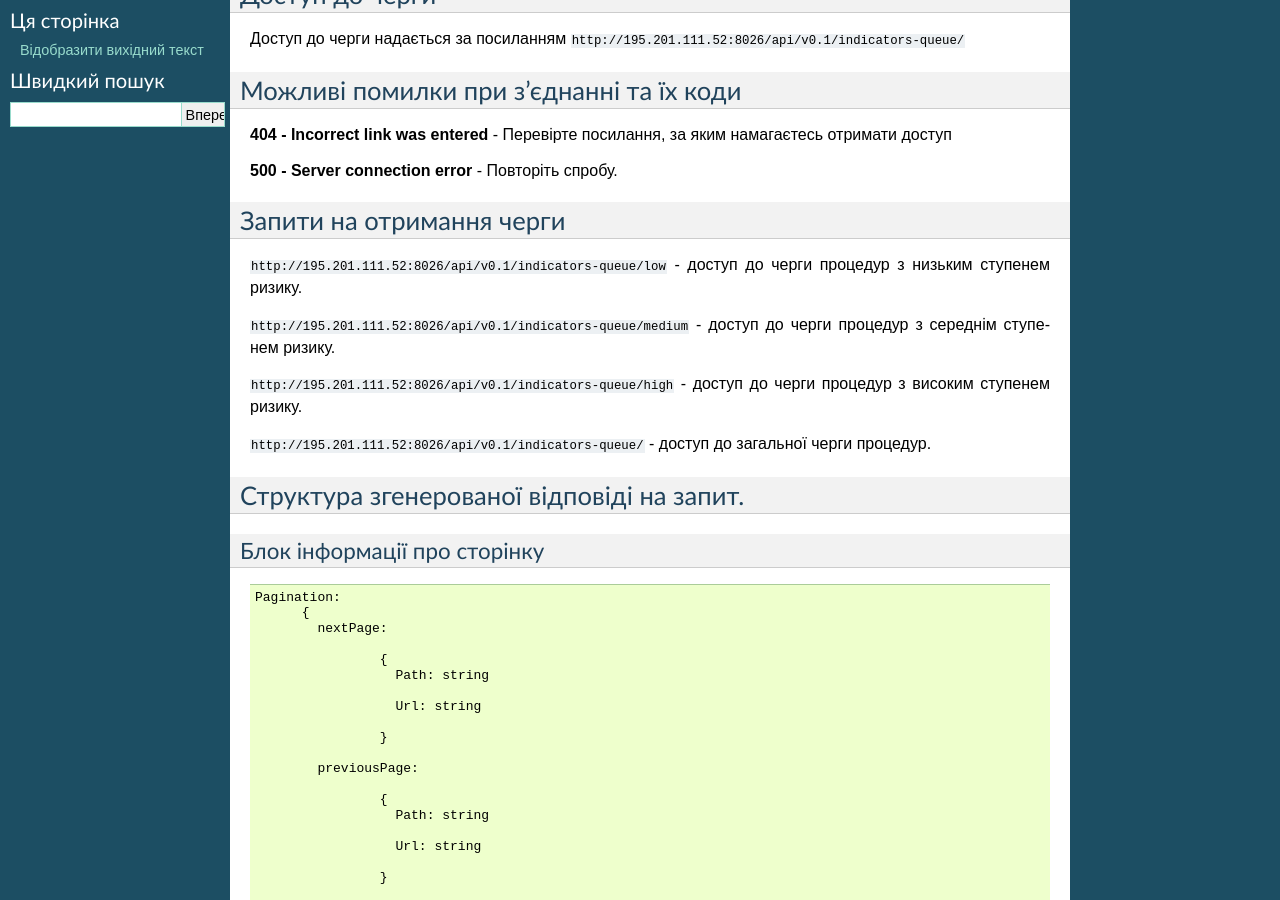
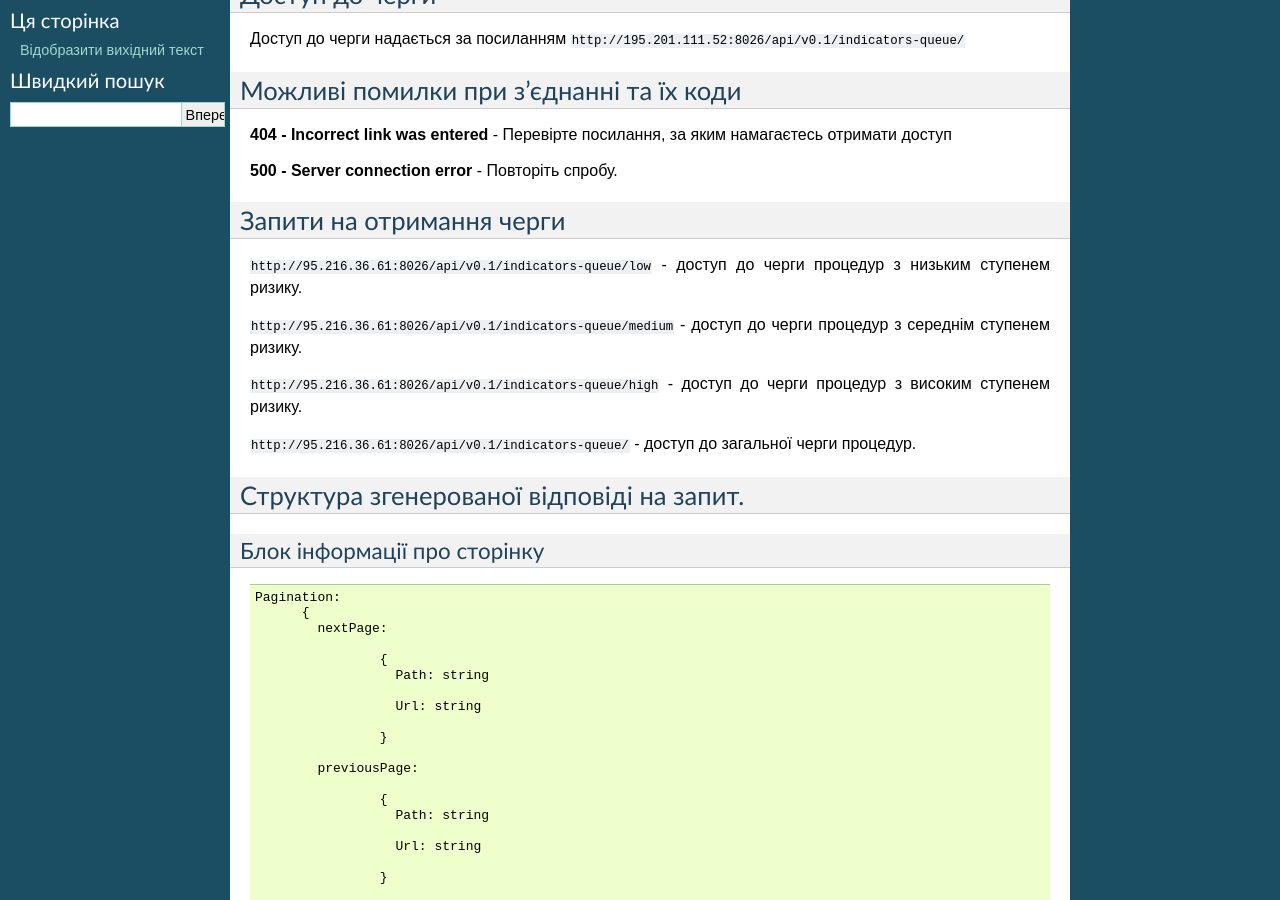
Before and after one commit to DataPathAnalytics/indicators-queue, a Sphinx documentation site: the page built from docs/api_queue.rst, in a window 1280 px wide and 900 px high, scrolled down 534 px. Built offline with Sphinx 7.4.7, drawn with Linux system fonts in a browser that asks for light colours; some of the changed lines change nothing that is shown.

Commit message:
Update api_queue.rst

```diff
--- a/docs/api_queue.rst
+++ b/docs/api_queue.rst
@@ -33,13 +33,13 @@
 Запити на отримання черги
 *************************
 
-``http://195.201.111.52:8026/api/v0.1/indicators-queue/low`` -  доступ до черги процедур з низьким ступенем ризику.
+``http://95.216.36.61:8026/api/v0.1/indicators-queue/low`` -  доступ до черги процедур з низьким ступенем ризику.
 
-``http://195.201.111.52:8026/api/v0.1/indicators-queue/medium`` - доступ до черги процедур з середнім ступенем ризику.
+``http://95.216.36.61:8026/api/v0.1/indicators-queue/medium`` - доступ до черги процедур з середнім ступенем ризику.
 
-``http://195.201.111.52:8026/api/v0.1/indicators-queue/high`` - доступ до черги процедур з високим ступенем ризику.
+``http://95.216.36.61:8026/api/v0.1/indicators-queue/high`` - доступ до черги процедур з високим ступенем ризику.
 
-``http://195.201.111.52:8026/api/v0.1/indicators-queue/`` - доступ до загальної черги процедур.
+``http://95.216.36.61:8026/api/v0.1/indicators-queue/`` - доступ до загальної черги процедур.
 
 
 ******************************************
```
